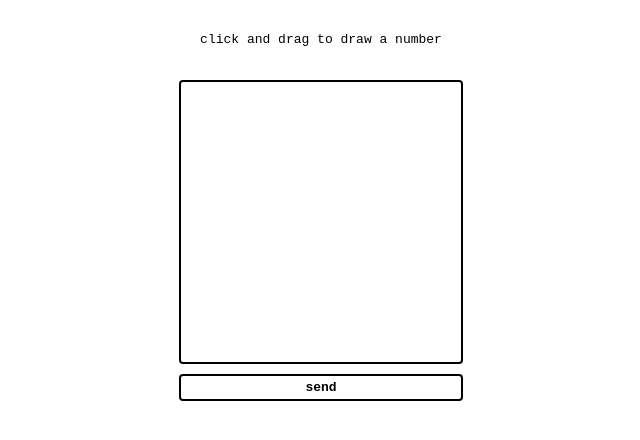
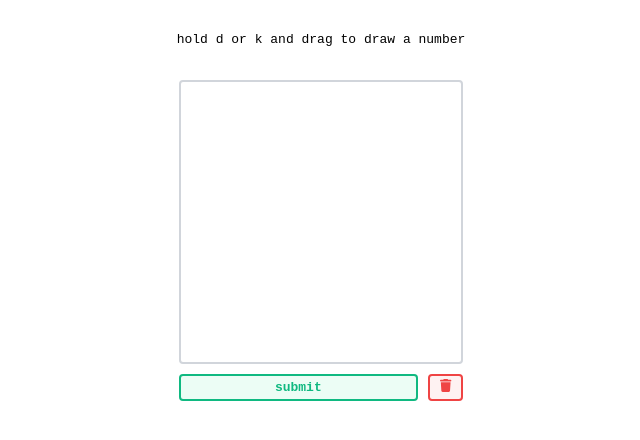
Before and after one commit to nicolasmatthewlee/tensorflow-client, a React (Create React App) app: page / in a window 1280 px wide. Shown: the top 440 px of the page, without its empty margins (319-959 px from the left). Built offline with nearby package versions, Linux system fonts and the light colour scheme.

Commit message:
added erase and draw with holding key instead of mousedown

```diff
--- a/package.json
+++ b/package.json
@@ -3,6 +3,9 @@
   "version": "0.1.0",
   "private": true,
   "dependencies": {
+    "@fortawesome/fontawesome-svg-core": "^6.4.0",
+    "@fortawesome/free-solid-svg-icons": "^6.4.0",
+    "@fortawesome/react-fontawesome": "^0.2.0",
     "@testing-library/jest-dom": "^5.16.5",
     "@testing-library/react": "^13.4.0",
     "@testing-library/user-event": "^13.5.0",
--- a/src/app.tsx
+++ b/src/app.tsx
@@ -12,18 +12,18 @@ const App = () => {
   };
 
   useEffect(() => {
-    window.addEventListener("mousedown", handleMousedown);
-    return () => window.removeEventListener("mousedown", handleMousedown);
+    window.addEventListener("keydown", handleMousedown);
+    return () => window.removeEventListener("keydown", handleMousedown);
   }, []);
 
   useEffect(() => {
-    window.addEventListener("mouseup", handleMouseup);
-    return () => window.removeEventListener("mouseup", handleMouseup);
+    window.addEventListener("keyup", handleMouseup);
+    return () => window.removeEventListener("keyup", handleMouseup);
   }, []);
 
   return (
     <div className="p-[30px] flex flex-col space-y-[30px] items-center">
-      <h1>click and drag to draw a number</h1>
+      <h1>hold d or k and drag to draw a number</h1>
       <Canvas mousedown={mousedown} />
     </div>
   );
--- a/src/components/canvas.tsx
+++ b/src/components/canvas.tsx
@@ -1,5 +1,7 @@
 import { useState } from "react";
 import CanvasBlock from "./canvas-block";
+import { FontAwesomeIcon } from "@fortawesome/react-fontawesome";
+import { faTrash } from "@fortawesome/free-solid-svg-icons";
 
 const Canvas = ({ mousedown }: { mousedown: boolean }) => {
   const n = 28;
@@ -37,9 +39,13 @@ const Canvas = ({ mousedown }: { mousedown: boolean }) => {
     getPrediction();
   };
 
+  const eraseCanvas = () => {
+    setCanvas(new Array(n).fill(new Array(n).fill(false)));
+  };
+
   return (
     <div className="flex flex-col space-y-[10px]">
-      <div className="border-[2px] border-black rounded">
+      <div className="border-[2px] border-gray-300 rounded">
         {canvas.map((r, row) => (
           <div className="flex" key={`row-${row}`}>
             {r.map((filled, col) => (
@@ -52,13 +58,22 @@ const Canvas = ({ mousedown }: { mousedown: boolean }) => {
           </div>
         ))}
       </div>
-      <button
-        onClick={handleSubmit}
-        className="border-[2px] border-black px-[10px] py-[2px] font-bold rounded
-        hover:bg-gray-100"
-      >
-        send
-      </button>
+      <div className="flex gap-x-[10px]">
+        <button
+          onClick={handleSubmit}
+          className="flex-1 border-[2px] border-emerald-500 text-emerald-500 bg-emerald-50 px-[10px] py-[2px] font-bold rounded
+            hover:bg-emerald-100"
+        >
+          submit
+        </button>
+        <button
+          className="border-[2px] border-red-500 bg-red-50 px-[10px] py-[2px] font-bold rounded
+            hover:bg-red-100"
+          onClick={eraseCanvas}
+        >
+          <FontAwesomeIcon className="text-red-500" icon={faTrash} />
+        </button>
+      </div>
       {prediction && <h3>predicted value: {prediction}</h3>}
     </div>
   );
```
Also changed, not shown: 1 other file (tests, documents, lock files or other folders).
